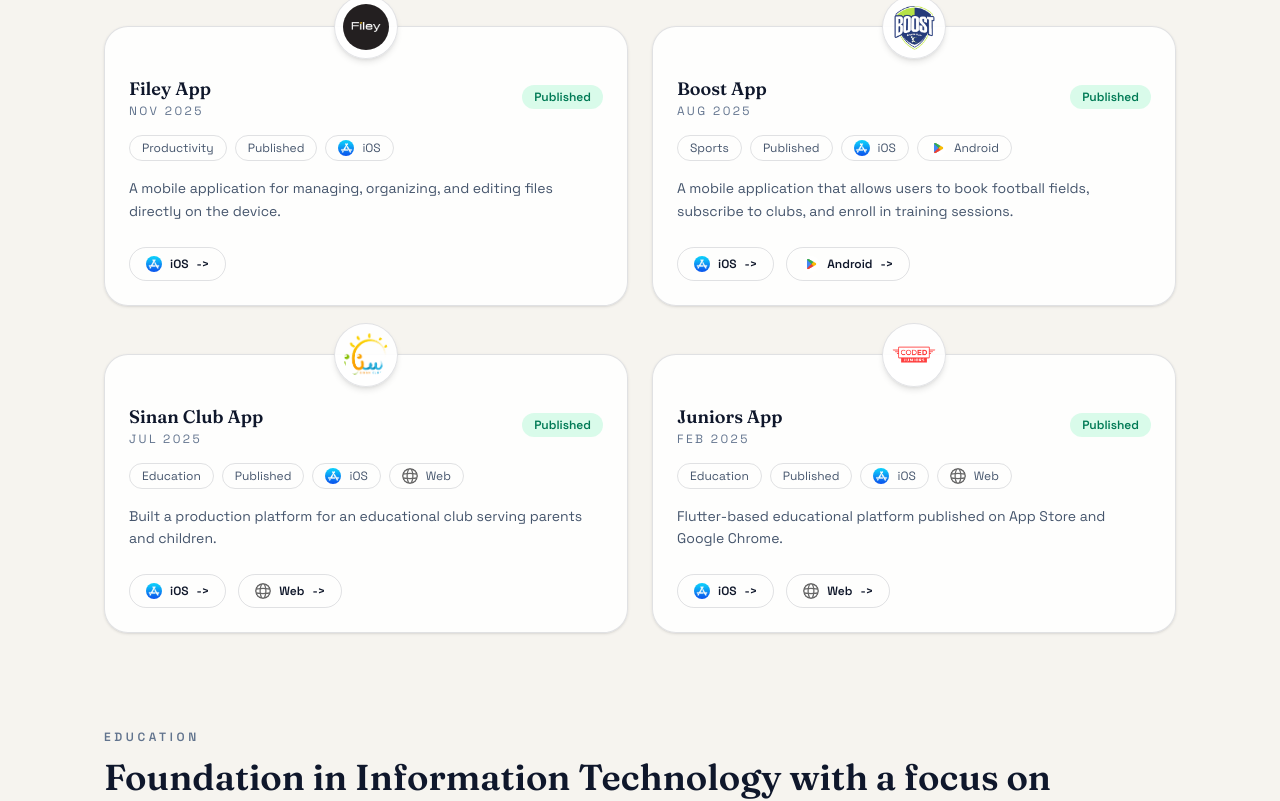
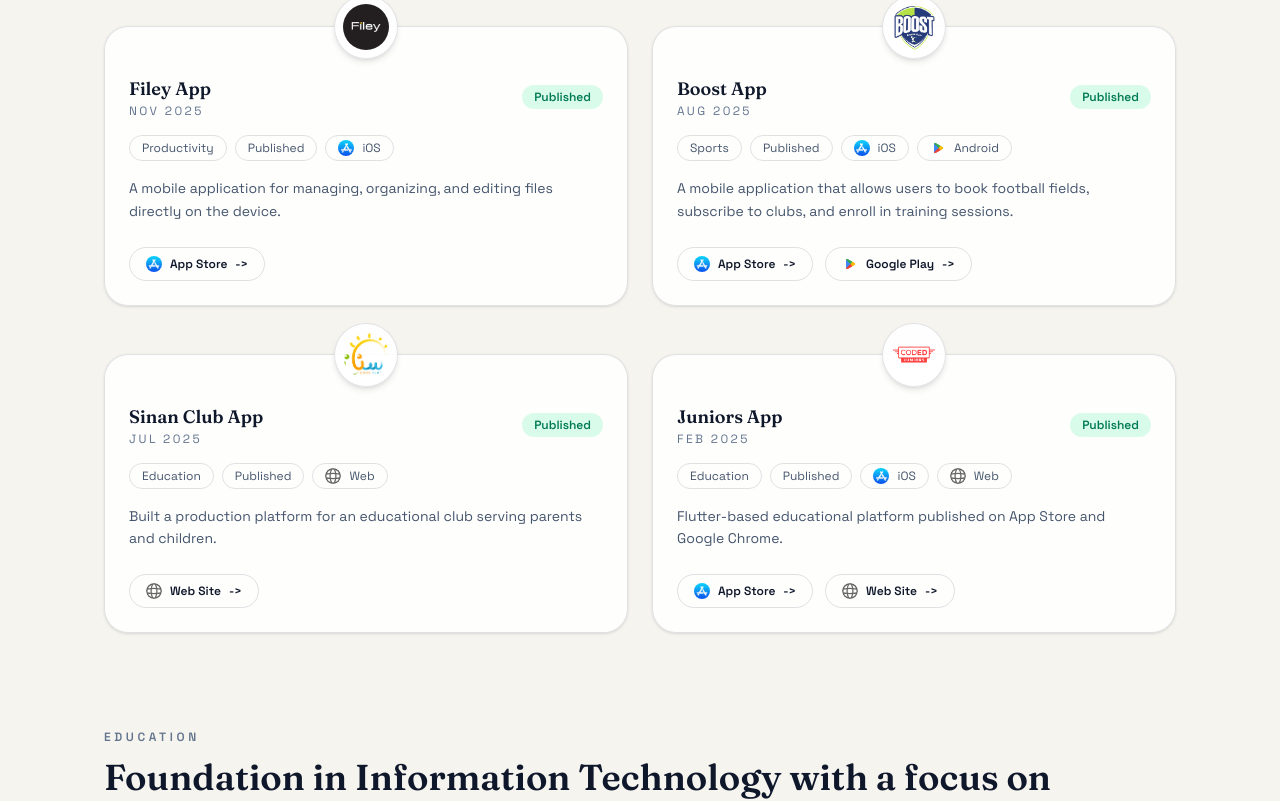
Before and after one commit to ahmedaboslah/AhmedSalah, a Next.js app: page / in a window 1280 px wide. Shown: the part 3597-4398 px from the top of the page. Built offline with nearby package versions, Linux system fonts and the light colour scheme.

Commit message:
updating projects

```diff
--- a/app/components/projects-section.tsx
+++ b/app/components/projects-section.tsx
@@ -22,6 +22,9 @@ const PLATFORM_ICONS: Record<string, { src: string; alt: string }> = {
   iOS: { src: "/appleStore.jpg", alt: "Apple App Store" },
   Android: { src: "/googlePlay.jpg", alt: "Google Play" },
   Web: { src: "/globe.svg", alt: "Web" },
+  "App Store": { src: "/appleStore.jpg", alt: "Apple App Store" },
+  "Google Play": { src: "/googlePlay.jpg", alt: "Google Play" },
+  "Web Site": { src: "/globe.svg", alt: "Web" },
 };
 
 export function ProjectsSection({ projects }: ProjectsSectionProps) {
--- a/app/page.tsx
+++ b/app/page.tsx
@@ -118,7 +118,7 @@ const projects: Project[] = [
     date: "Mar 2026",
     status: "Under development",
     description:
-      "A bilingual mobile application that connects users with merchants to order construction materials.",
+      "A bilingual mobile application that connects users with merchants to order construction materials. The application is under development.",
     tags: ["Construction", "In Progress"],
     links: [],
   },
@@ -131,11 +131,11 @@ const projects: Project[] = [
     tags: ["Food", "Published", "iOS", "Android"],
     links: [
       {
-        label: "Android",
+        label: "Google Play",
         href: "https://play.google.com/store/apps/details?id=me.tamoura.foodrank",
       },
       {
-        label: "iOS",
+        label: "App Store",
         href: "https://apps.apple.com/eg/app/foodrank/id6760346130",
       },
     ],
@@ -150,7 +150,7 @@ const projects: Project[] = [
     logo: "/Filey.png",
     links: [
       {
-        label: "iOS",
+        label: "App Store",
         href: "https://apps.apple.com/us/app/filey-studio/id6758226508",
       },
     ],
@@ -165,11 +165,11 @@ const projects: Project[] = [
     logo: "/BOOST.png",
     links: [
       {
-        label: "iOS",
+        label: "App Store",
         href: "https://apps.apple.com/us/app/boost-sports-club/id6759531131",
       },
       {
-        label: "Android",
+        label: "Google Play",
         href: "https://play.google.com/store/apps/details?id=online.boostclub.app",
       },
     ],
@@ -180,15 +180,11 @@ const projects: Project[] = [
     status: "Published",
     description:
       "Built a production platform for an educational club serving parents and children.",
-    tags: ["Education", "Published", "iOS", "Web"],
+    tags: ["Education", "Published", "Web"],
     logo: "/sinan.png",
     links: [
       {
-        label: "iOS",
-        href: "https://apps.apple.com/eg/app/%D9%86%D8%A7%D8%AF%D9%8A-%D8%B3%D9%86%D8%A7%D9%86/id6670786043",
-      },
-      {
-        label: "Web",
+        label: "Web Site",
         href: "https://ladmission.app/sinan",
       },
     ],
@@ -203,11 +199,11 @@ const projects: Project[] = [
     logo: "/Juniors.png",
     links: [
       {
-        label: "iOS",
+        label: "App Store",
         href: "https://apps.apple.com/eg/app/juniors/id6496682724",
       },
       {
-        label: "Web",
+        label: "Web Site",
         href: "https://juniors.app/juniors",
       },
     ],
```
